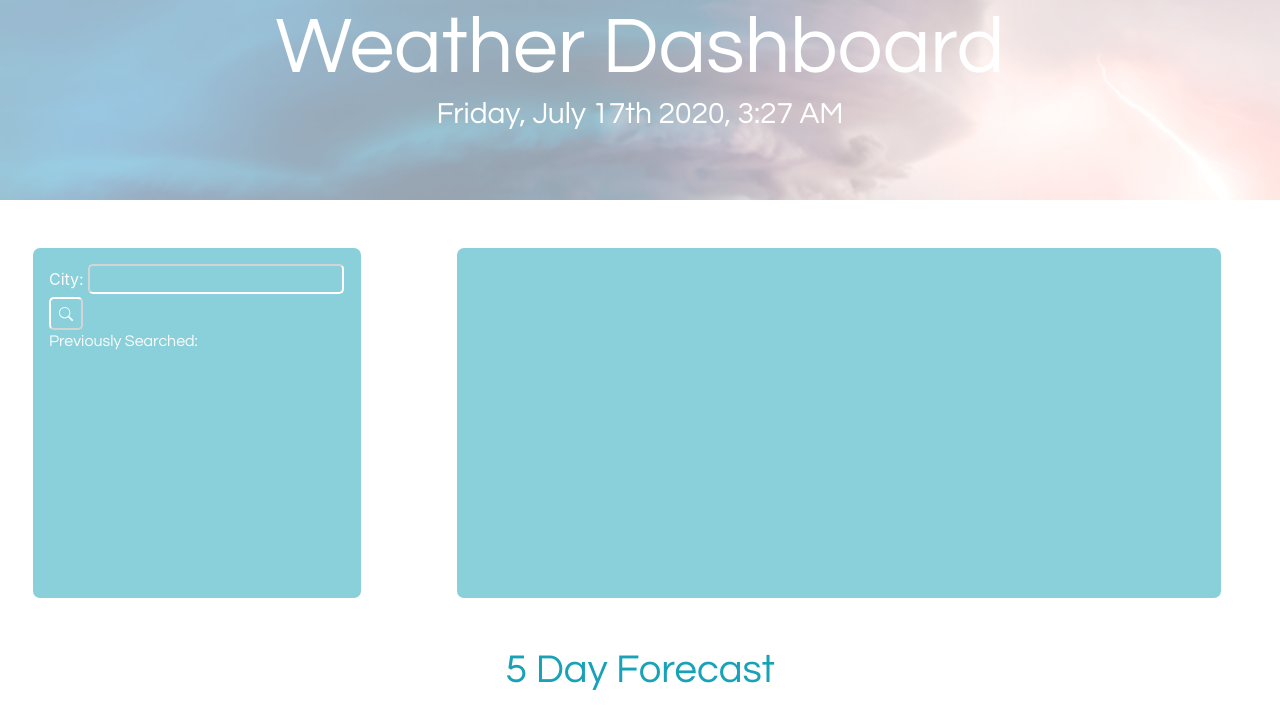
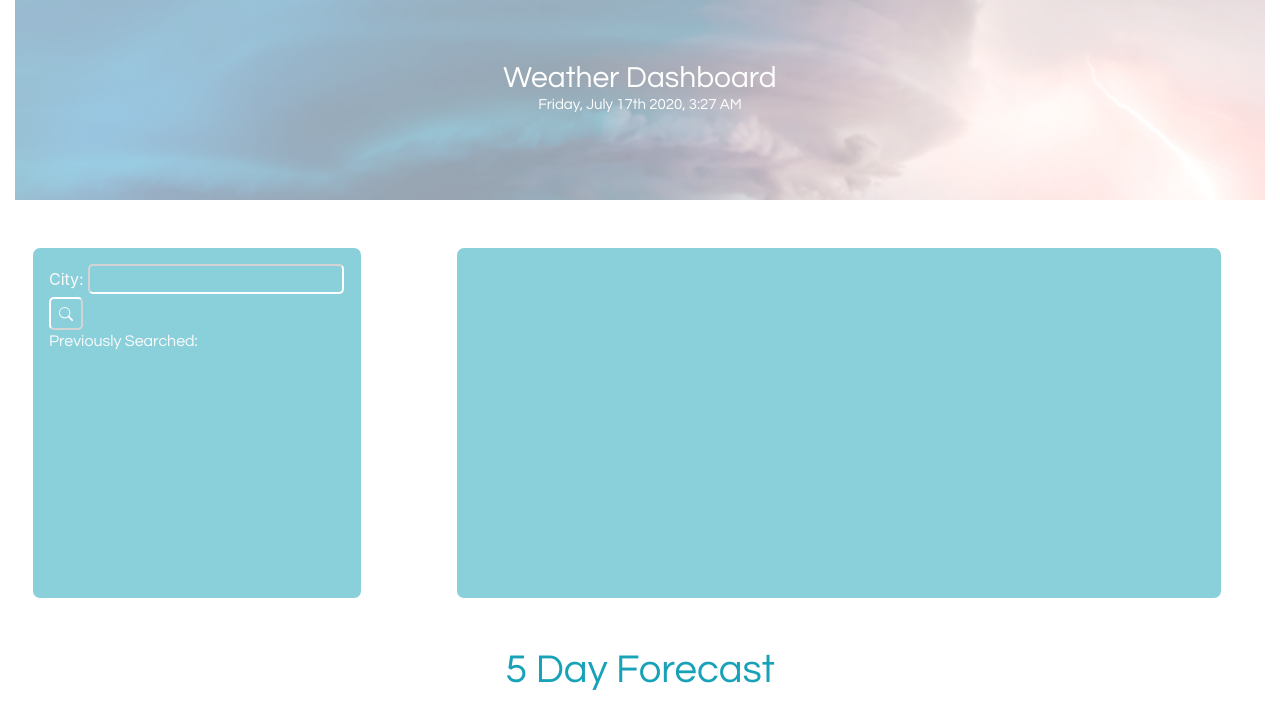
Before and after one commit to melaniegilman/weather-app, a plain HTML site: page index.html in a window 1280 px wide. Shown: the top 715 px of the page. Drawn offline with nearby package versions, Linux system fonts and the light colour scheme; a web font is replaced by a local one.

Commit message:
css changes

```diff
--- a/assets/css/style.css
+++ b/assets/css/style.css
@@ -23,7 +23,7 @@
   text-align: center;
   font-weight: lighter;
   color: white;
-  font-size: 30px;
+  font-size: 15px;
   font-family: "Century Gothic", CenturyGothic, Geneva, AppleGothic, sans-serif;
 }
 .center {
@@ -42,13 +42,13 @@
 }
 
 .header {
-
-  font-size: 80px;
+  font-size: 30px;
   display: inline;
   align-items: center;
   justify-content: center;
   color: white;
   font-family: "Century Gothic", CenturyGothic, Geneva, AppleGothic, sans-serif;
+
 }
 
 .red {
@@ -109,9 +109,11 @@
   border-radius: 7px;
   opacity: .5;
 }
-
+.hero-cta {
+  margin-top: 60px;
+}
 /*Media Queries*/
-@media screen and (max-width: 992px) {
+/* @media screen and (max-width: 992px) {
   .hero {
     font-size: 1.5rem;
   }
@@ -126,12 +128,13 @@
   }
 }
 /* MEDIA QUERY FOR MOBILE PHONES AND SMALLER */
- @media screen and (max-width: 400px) {
+ /* @media screen and (max-width: 400px) {
   .hero {
     justify-content: center;
     position: relative;
     font-size: 1.5rem;
     max-width: 100%;
+    color: red;
   }
 
-}
+} */
--- a/index.html
+++ b/index.html
@@ -24,12 +24,14 @@
     </div> -->
 
     <!--HERO-->
+    <div class="col-12 d-flex flex-column">
         <section class="hero">
             <div class="hero-cta">
                 <h1 class="header center">Weather Dashboard</h1>
                 <h2 id="currentDay" class="lead center"></h2>
             </div>
         </section>
+    </div>
 
 
 
@@ -38,9 +40,12 @@
     <div class="row">
         <div class="searchbox col-12 col-lg-3 bg-info text-light d-flex flex-column p-4 p-lg-3 m-5">
             <div>City: <input type="text" id="searchCity" class="input" value="" />
-                <button id="searchButton" class="button btn-sm"><svg width="1em" height="1em" viewBox="0 0 16 16" class="bi bi-search" fill="currentColor" xmlns="http://www.w3.org/2000/svg">
-                    <path fill-rule="evenodd" d="M10.442 10.442a1 1 0 0 1 1.415 0l3.85 3.85a1 1 0 0 1-1.414 1.415l-3.85-3.85a1 1 0 0 1 0-1.415z"/>
-                    <path fill-rule="evenodd" d="M6.5 12a5.5 5.5 0 1 0 0-11 5.5 5.5 0 0 0 0 11zM13 6.5a6.5 6.5 0 1 1-13 0 6.5 6.5 0 0 1 13 0z"/>
+                <button id="searchButton" class="button btn-sm"><svg width="1em" height="1em" viewBox="0 0 16 16"
+                        class="bi bi-search" fill="currentColor" xmlns="http://www.w3.org/2000/svg">
+                        <path fill-rule="evenodd"
+                            d="M10.442 10.442a1 1 0 0 1 1.415 0l3.85 3.85a1 1 0 0 1-1.414 1.415l-3.85-3.85a1 1 0 0 1 0-1.415z" />
+                        <path fill-rule="evenodd"
+                            d="M6.5 12a5.5 5.5 0 1 0 0-11 5.5 5.5 0 0 0 0 11zM13 6.5a6.5 6.5 0 1 1-13 0 6.5 6.5 0 0 1 13 0z" />
                     </svg></button>
                 <!-- <button onclick="getSearchTerm()">Search!</button> -->
             </div>
```
Lines whose indentation alone changed are shown as unchanged.
